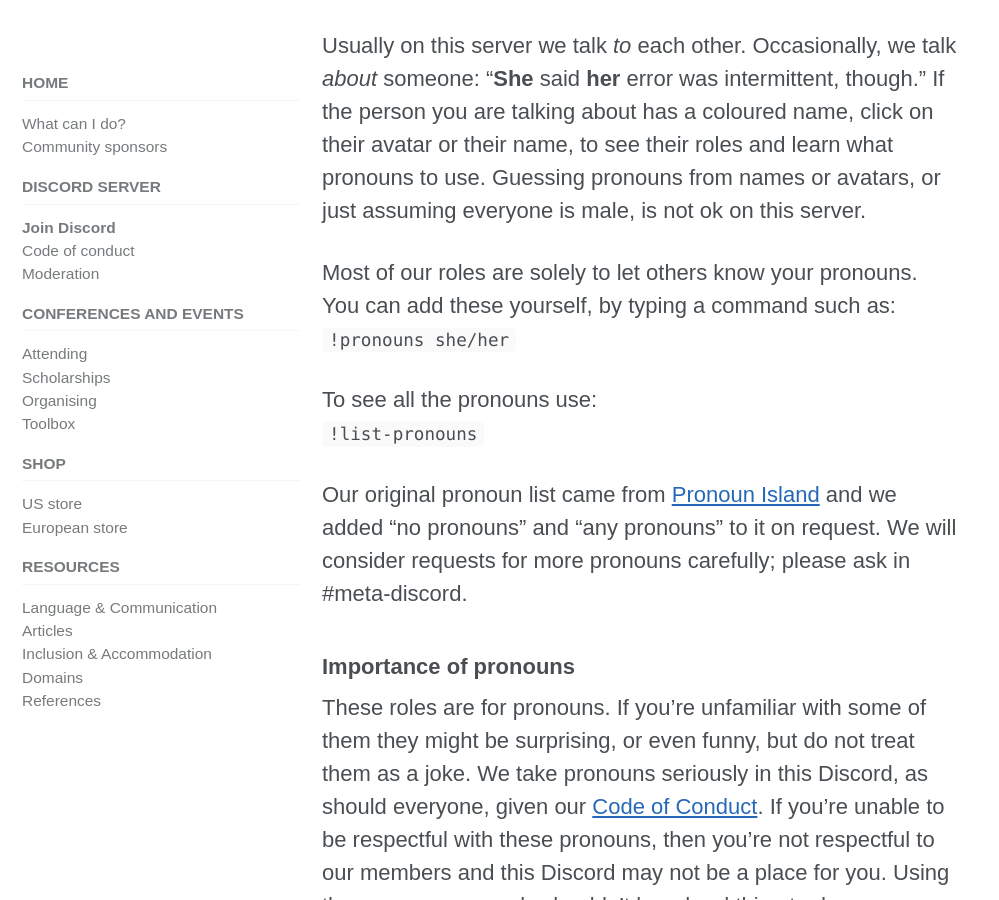
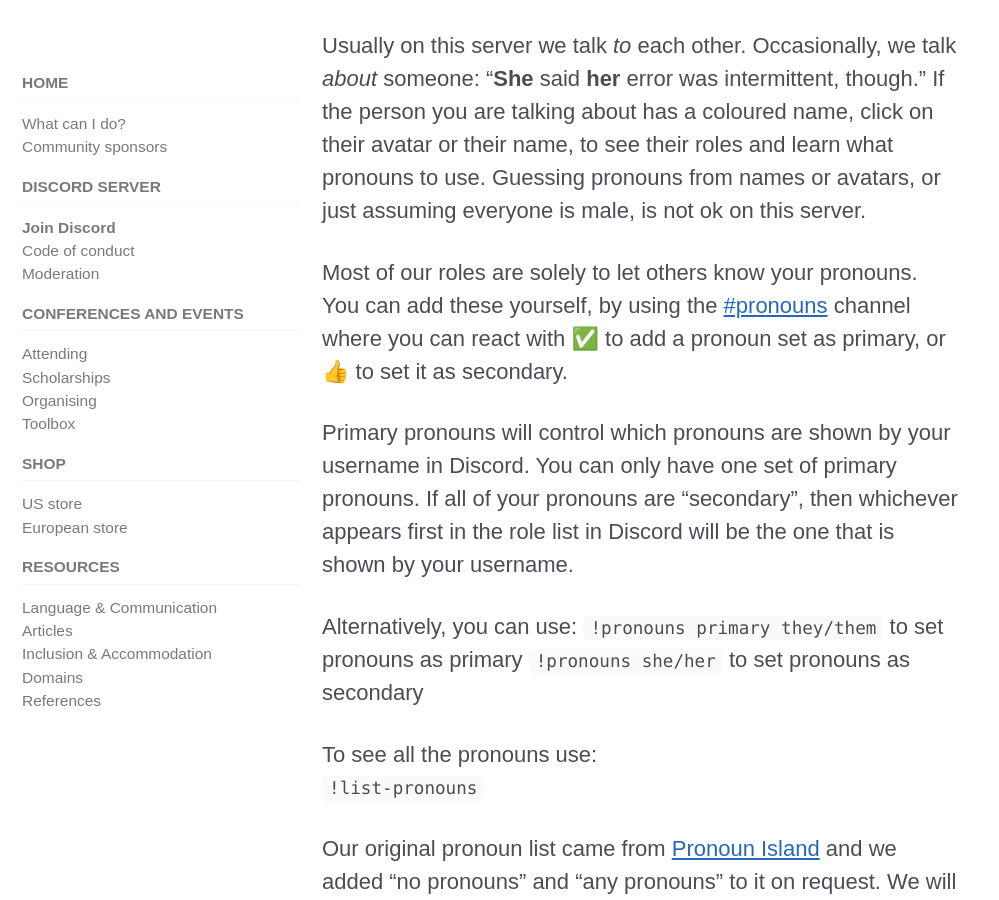
Before and after one commit to include-cpp/include-cpp.github.io, a Jekyll site: the page built from discord/index.md, in a window 1280 px wide and 900 px high, scrolled down 7881 px. Shown: the whole window, without its empty margins (0-999 px from the left). Built offline with Jekyll 4.4.1, drawn with Linux system fonts in a browser that asks for light colours; cached includes are drawn as plain includes; nearby versions of some CDN libraries.

Commit message:
Update pronouns description
Add details of using the #pronouns channel, and information about primary pronouns

```diff
--- a/discord/index.md
+++ b/discord/index.md
@@ -125,8 +125,13 @@ A very important use of roles on this server is for [pronouns](https://www.unf.e
 
 Usually on this server we talk *to* each other. Occasionally, we talk *about* someone: "**She** said **her** error was intermittent, though." If the person you are talking about has a coloured name, click on their avatar or their name, to see their roles and learn what pronouns to use. Guessing pronouns from names or avatars, or just assuming everyone is male, is not ok on this server.
 
-Most of our roles are solely to let others know your pronouns. You can add these yourself, by typing a command such as:
-`!pronouns she/her`
+Most of our roles are solely to let others know your pronouns. You can add these yourself, by using the [\#pronouns](https://discord.com/channels/400588936151433218/931916720409575524) channel where you can react with ✅ to add a pronoun set as primary, or 👍 to set it as secondary.
+
+Primary pronouns will control which pronouns are shown by your username in Discord. You can only have one set of primary pronouns. If all of your pronouns are "secondary", then whichever appears first in the role list in Discord will be the one that is shown by your username.
+
+Alternatively, you can use:
+`!pronouns primary they/them` to set pronouns as primary
+`!pronouns she/her` to set pronouns as secondary
 
 To see all the pronouns use:
 `!list-pronouns`
```
